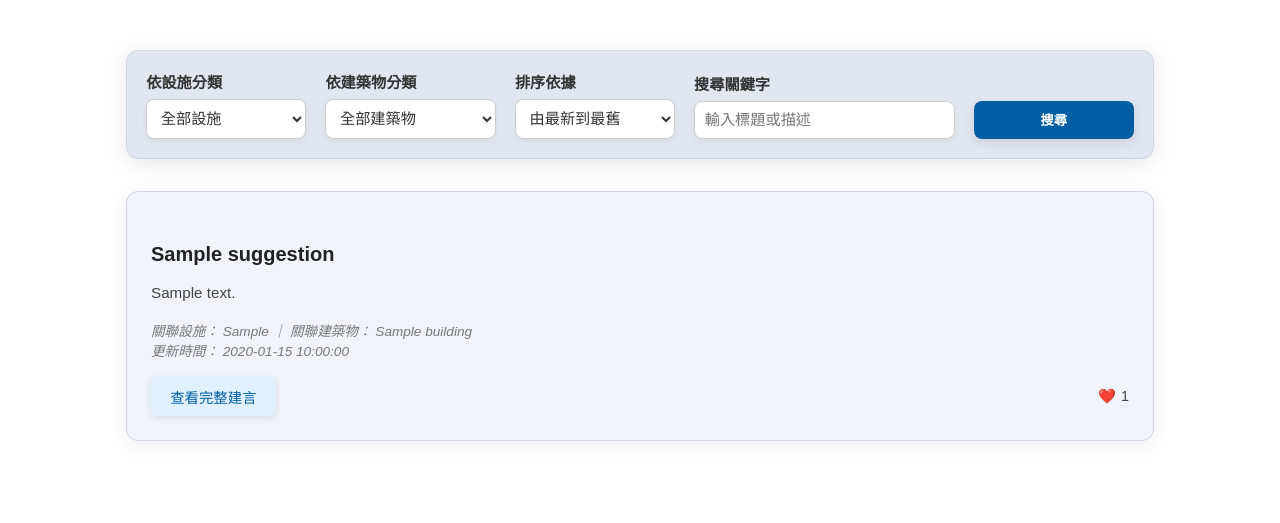
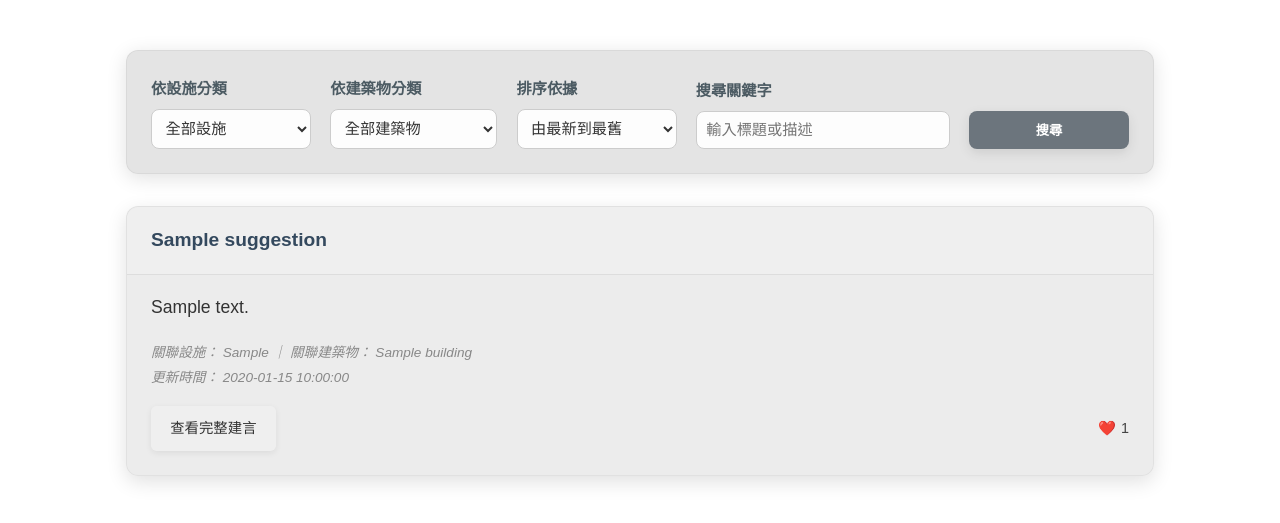
Before and after one commit to SA5202/SA, a PHP site: page /suggestions.php in a window 1280 px wide. Shown: the top 523 px of the page. Run offline with PHP 8.4, Linux system fonts and the light colour scheme; tables that the repository leaves empty or names only in its code hold one stand-in row (values such as "Sample post").

Commit message:
小改建言一覽 應該算完成

```diff
--- a/suggestions.php
+++ b/suggestions.php
@@ -59,30 +59,46 @@ $facilities = $link->query("SELECT DISTINCT Facility_Type FROM Facility ORDER BY
             max-width: 85%;
             margin: 20px auto;
             padding: 30px;
-            background-color: transparent;
+            background-color:transparent;
             font-family: 'Poppins', sans-serif;
-            color: #222;
+            font-size: 1.1rem;
+            line-height: 1.8;
+            color: #333;
         }
 
-        /* 表單區塊：比卡片稍深的淡藍灰背景，現代感風格 */
+        /* 玻璃感效果 */
+        .glass-effect {
+            background: linear-gradient(135deg, rgba(255, 255, 255, 0.55), rgba(245, 245, 245, 0.35));
+            backdrop-filter: blur(12px);
+            -webkit-backdrop-filter: blur(12px);
+            border: 1px solid rgba(200, 200, 200, 0.4);
+            box-shadow: 0 8px 32px rgba(0, 0, 0, 0.05);
+            transition: all 0.35s ease;
+        }
+
+        /* 表單區塊，應用玻璃效果 */
         form {
             display: flex;
             flex-wrap: nowrap;
             gap: 1.2rem;
             margin-bottom: 2rem;
-            background: #e2e6f0; /* 比卡片稍深 */
-            padding: 1.2rem;
+            padding: 1.5rem;
             border-radius: 12px;
-            border: 1px solid #ccd5e0;
-            box-shadow: 0 4px 24px rgba(0, 0, 0, 0.1);
             align-items: flex-end;
             overflow-x: auto;
-            transition: box-shadow 0.3s ease, transform 0.3s ease;
+
+            /* 更深的灰色背景，與卡片內容區區分 */
+            background: rgba(225, 225, 225, 0.9); /* 深灰色背景 */
+            backdrop-filter: blur(8px); /* 稍微減弱模糊效果 */
+            -webkit-backdrop-filter: blur(8px);
+            border: 1px solid rgba(200, 200, 200, 0.4);
+            box-shadow: 0 4px 20px rgba(0, 0, 0, 0.12);
+            transition: all 0.3s ease;
         }
 
         form:hover {
-            transform: translateY(-5px);
-            box-shadow: 0 6px 30px rgba(0, 0, 0, 0.15);
+            transform: translateY(-4px);
+            box-shadow: 0 6px 28px rgba(0, 0, 0, 0.18);
         }
 
         form > div {
@@ -104,7 +120,7 @@ $facilities = $link->query("SELECT DISTINCT Facility_Type FROM Facility ORDER BY
             font-weight: 600;
             font-size: 0.95rem;
             margin-bottom: 0.4rem;
-            color: #333;
+            color: #4c5b63; /* 深灰藍色 */
         }
 
         input[type="text"],
@@ -113,24 +129,23 @@ $facilities = $link->query("SELECT DISTINCT Facility_Type FROM Facility ORDER BY
             width: 100%;
             border: 1px solid #ccc;
             border-radius: 8px;
-            background: #fff;
+            background: rgba(255, 255, 255, 0.9);
             color: #333;
             font-size: 0.95rem;
             transition: border 0.3s, box-shadow 0.3s;
-            box-shadow: 0 2px 6px rgba(0, 0, 0, 0.05);
         }
 
         input[type="text"]:focus,
         select:focus {
-            border-color: #0077cc;
-            box-shadow: 0 0 0 3px rgba(0, 119, 204, 0.2);
+            border-color: #999;
+            box-shadow: 0 0 0 3px rgba(180, 180, 180, 0.2);
             outline: none;
         }
 
         /* 按鈕樣式 */
         button {
             padding: 0.6rem 20px;
-            background-color: #005fa3;
+            background-color: #6c757d; /* 深灰色 */
             color: white;
             border: none;
             border-radius: 8px;
@@ -141,53 +156,66 @@ $facilities = $link->query("SELECT DISTINCT Facility_Type FROM Facility ORDER BY
         }
 
         button:hover {
-            background-color: #004b84;
+            background-color: #5a6268; /* 深灰色 */
             transform: translateY(-2px);
-            box-shadow: 0 6px 16px rgba(0, 0, 0, 0.15);
         }
 
-        /* 建言卡片群組 */
+        /* 卡片群組 */
         .cards {
             display: grid;
             grid-template-columns: 1fr;
             gap: 1.5rem;
         }
 
-        /* 卡片樣式：現代風格淺藍灰背景 */
+        /* 卡片樣式：帶漸層+玻璃感+陰影 */
         .card {
-            background-color: #f0f3f9;
-            border: 1px solid #ccd5e0;
+            padding: 1.5rem;
             border-radius: 12px;
-            padding: 1.5rem;
-            box-shadow: 0 4px 20px rgba(0, 0, 0, 0.08);
-            transition: transform 0.3s ease, box-shadow 0.3s ease;
+            border: 1px solid rgba(200, 200, 200, 0.3);
+            background: rgba(235, 235, 235, 0.95); /* 淺灰色背景，避免與標題區過於相似 */
+            backdrop-filter: blur(14px);
+            -webkit-backdrop-filter: blur(14px);
+            box-shadow: 0 6px 20px rgba(0, 0, 0, 0.12);
+            transition: all 0.3s ease;
         }
 
         .card:hover {
             transform: translateY(-5px);
-            box-shadow: 0 6px 26px rgba(0, 0, 0, 0.12);
+            box-shadow: 0 10px 30px rgba(0, 0, 0, 0.15);
         }
 
+        /* 卡片標題區 */
         .card h4 {
-            font-size: 1.25rem;
-            color: #222;
-            margin-bottom: 0.8rem;
-            font-weight: 600;
+            font-size: 1.2rem;
+            color: #34495e; /* 深灰藍色標題 */
+            margin: -1.5rem -1.5rem 1rem;
+            padding: 1rem 1.5rem;
+            background-color: rgba(240, 240, 240, 0.95); /* 淺灰色背景 */
+            border-bottom: 1px solid #ddd;
+            border-top-left-radius: 12px;
+            border-top-right-radius: 12px;
+            font-weight: bold;
         }
 
-        .card p {
+        /* 卡片內容區域 */
+        .card .content {
+            background: rgba(240, 240, 240, 0.85); /* 更淺灰色背景 */
+            padding: 1rem;
+            border-radius: 8px;
             color: #444;
+            font-size: 0.95rem;
             line-height: 1.6;
-            font-size: 0.95rem;
         }
 
+        /* 讓卡片內容區有對比的顏色 */
         .card .meta {
             font-size: 0.85rem;
-            color: #777;
+            color: #888;
             margin-bottom: 1rem;
             font-style: italic;
         }
 
+        /* 操作按鈕區 */
         .card .actions {
             display: flex;
             justify-content: space-between;
@@ -195,33 +223,25 @@ $facilities = $link->query("SELECT DISTINCT Facility_Type FROM Facility ORDER BY
             margin-top: 1rem;
         }
 
+        /* 操作按鈕樣式 */
         .card .btn {
             padding: 0.6rem 1.2rem;
-            background-color: #e0f0ff;
-            color: #005fa3;
+            background-color: rgba(240, 240, 240, 0.85);
+            color: #333;
             border: none;
             border-radius: 6px;
             font-size: 0.9rem;
             text-decoration: none;
             transition: background-color 0.3s ease, transform 0.2s ease;
-            box-shadow: 0 2px 6px rgba(0, 0, 0, 0.1);
+            box-shadow: 0 2px 6px rgba(0, 0, 0, 0.08);
         }
 
         .card .btn:hover {
-            background-color: #c9e4ff;
+            background-color: rgba(220, 220, 220, 0.95);
             transform: translateY(-2px);
-            box-shadow: 0 4px 12px rgba(0, 0, 0, 0.12);
         }
 
-        /* 附加細節：調整卡片和表單的過渡效果 */
-        form, .card {
-            transition: transform 0.3s ease, box-shadow 0.3s ease, background-color 0.3s ease;
-        }
-
-        form:hover, .card:hover {
-            background-color: #e6e9f3; /* 當滑鼠懸停時，表單和卡片的背景色變淺 */
-        }
-
+        /* 喜歡數樣式 */
         .likes {
             font-size: 0.9rem;
             color: #444;
@@ -235,6 +255,7 @@ $facilities = $link->query("SELECT DISTINCT Facility_Type FROM Facility ORDER BY
             color: #cc3333;
             margin-right: 5px;
         }
+
     </style>
 </head>
 
```
